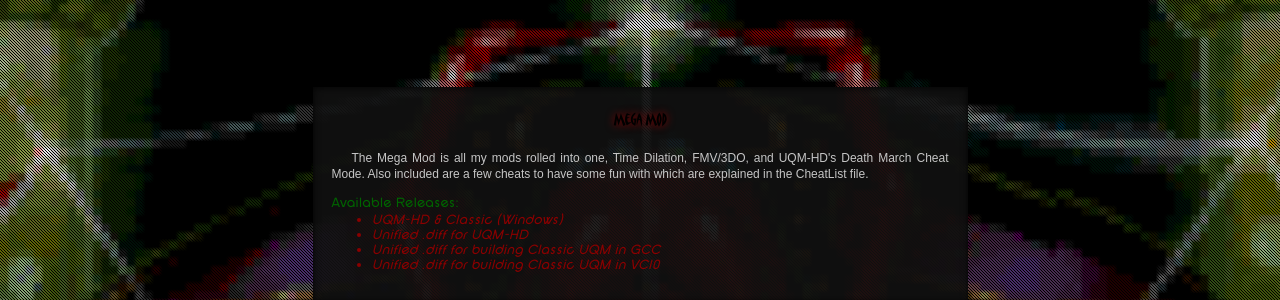
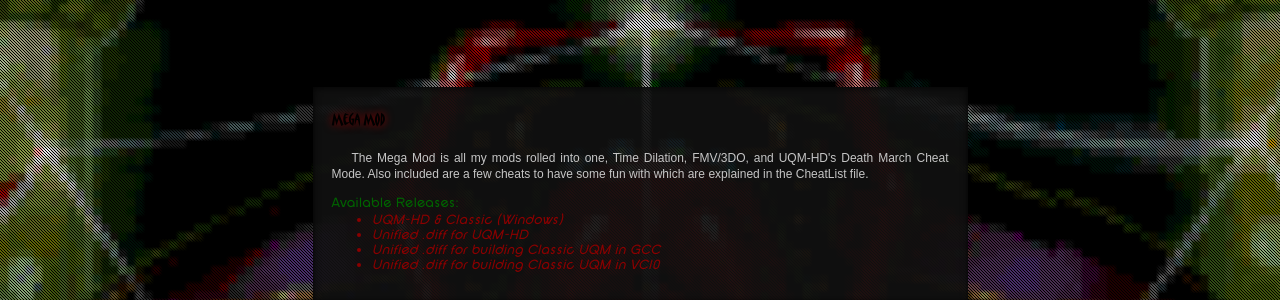
Before and after one commit to Serosis/serosis.github.io, a Jekyll site: the page built from index.html, in a window 1280 px wide and 900 px high, scrolled down 2563 px. Shown: the part 150-450 px from the top of the window. Built offline with Jekyll 4.4.1, drawn with Linux system fonts in a browser that asks for light colours.

Commit message:
More label testing

```diff
--- a/_includes/Releases.html
+++ b/_includes/Releases.html
@@ -3,7 +3,7 @@
 			<div class="row">
 				<div class="col-md-6 col-md-offset-3 well">
 					<div>
-						<label>Mega Mod</label>
+						<label class="matisse">Mega Mod</label>
 						<div>
 							<p class="indent justify">
 								The Mega Mod is all my mods rolled into one, Time Dilation, FMV/3DO, and UQM-HD's Death March Cheat Mode.
--- a/css/apps.css
+++ b/css/apps.css
@@ -384,16 +384,12 @@
 
 /* Accordion */
 .Releases label{
-	display: block;
 	height: 35px;
 	margin-top: 4px;
 	text-align: center;
-	font: 28px/70px;
-	text-decoration: none;
 	color: #000;
 	text-shadow: darkred 0 0 8px;
 	text-align: center;
-	font-family:"matisse_itcregular";
 }
 
 /* Accordion Content Styles */
```
